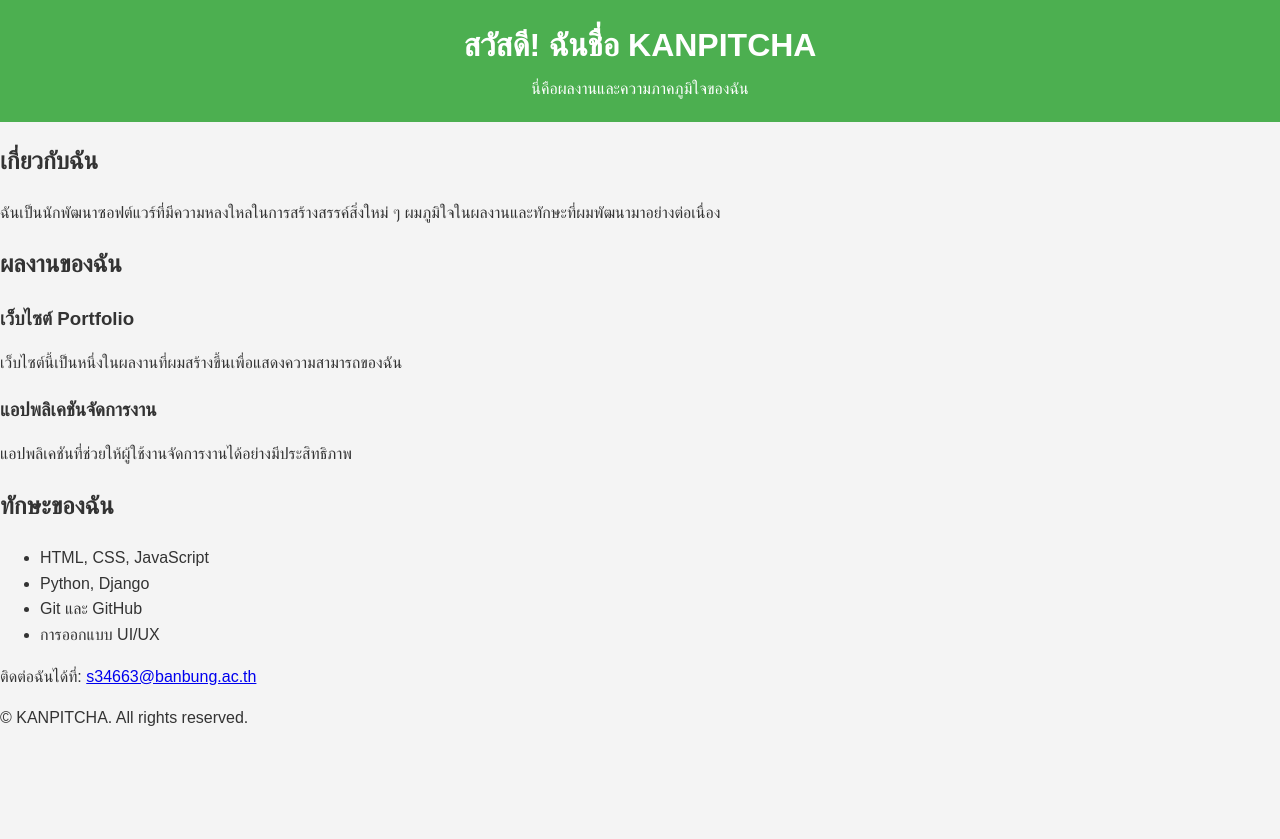
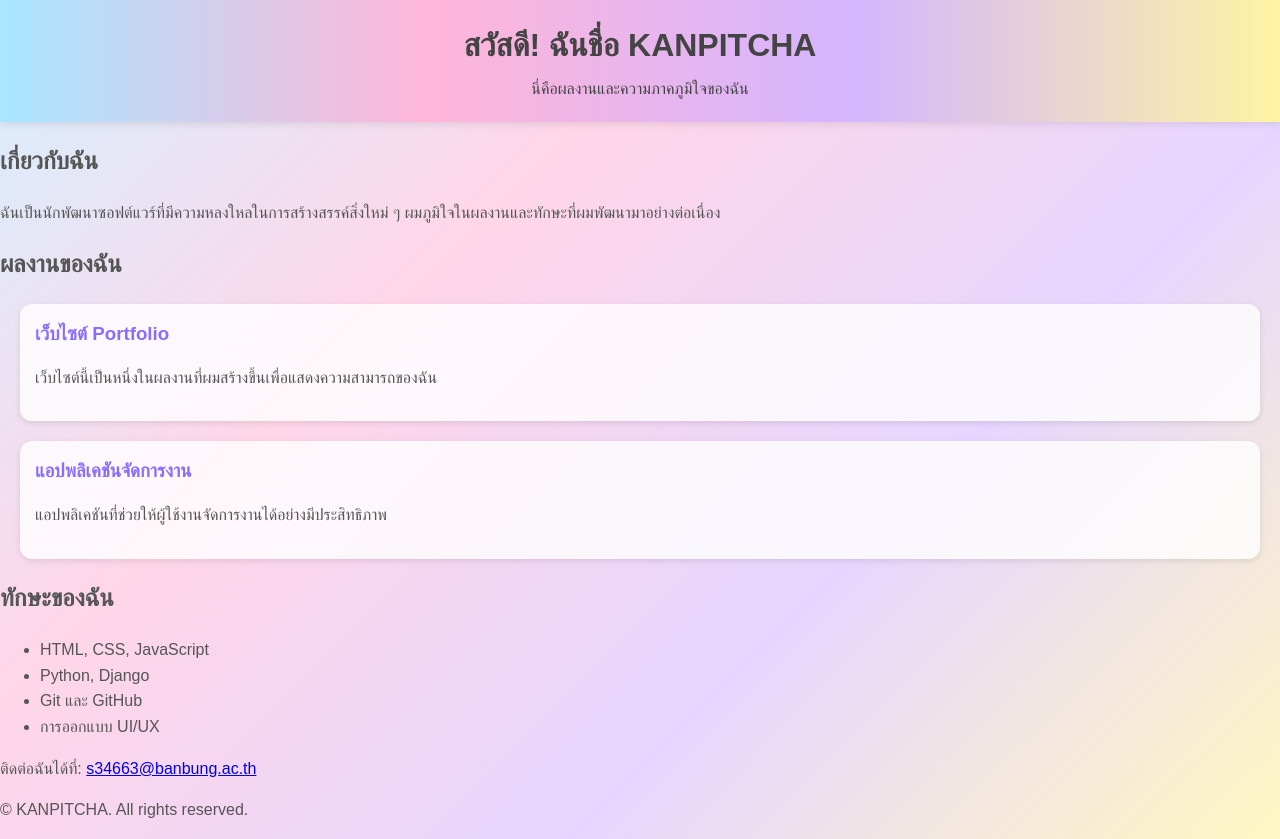
Before and after one commit to s34663-hash/kanpitcha35, a plain HTML site: page index.html in a window 1280 px wide. Before the commit the page ends 800 px from the top, so only its background shows below. Drawn offline with Linux system fonts and the light colour scheme.

Commit message:
Update style.css

```diff
--- a/style.css
+++ b/style.css
@@ -1,18 +1,19 @@
 body {
-    font-family: Arial, sans-serif; /* ตั้งค่าฟอนต์หลัก */
-    line-height: 1.6; /* ระยะห่างระหว่างบรรทัดเพื่อให้อ่านง่าย */
+    font-family: Arial, sans-serif;
+    line-height: 1.6;
     margin: 0;
     padding: 0;
-    background-color: #f4f4f4; /* สีพื้นหลังของเว็บ */
-    color: #333; /* สีตัวอักษรหลัก */
+    background: linear-gradient(135deg, #d6f0ff, #ffd6e8, #e6d6ff, #fff7c2);
+    color: #555;
 }
-/* 2. ส่วนหัว (header) */
 
+/* ส่วนหัว */
 header {
-    background: #4CAF50; /* สีพื้นหลังของส่วนหัว */
-    color: white; /* สีข้อความ */
-    padding: 20px 0; /* ระยะห่างด้านบนและล่าง */
-    text-align: center; /* จัดข้อความกึ่งกลาง */
+    background: linear-gradient(90deg, #a8e6ff, #ffb6d9, #d4b5ff, #fff3a3);
+    color: #444;
+    padding: 20px 0;
+    text-align: center;
+    box-shadow: 0 2px 8px rgba(0, 0, 0, 0.1);
 }
 
 header h1 {
@@ -20,15 +21,19 @@ header h1 {
 }
 
 header p {
-    margin: 5px 0 0; /* ตั้งค่าระยะห่างของข้อความรอง */
+    margin: 5px 0 0;
 }
-/* 5. ส่วนแสดงโปรเจกต์ (.project) */
 
+/* กล่องโปรเจกต์ */
 .project {
-    margin-bottom: 20px;
+    margin: 20px;
+    padding: 15px;
+    background: rgba(255, 255, 255, 0.8);
+    border-radius: 12px;
+    box-shadow: 0 2px 6px rgba(0, 0, 0, 0.1);
 }
 
 .project h3 {
     margin: 0 0 10px;
-    color: #333;
+    color: #8a6cff;
 }
```
